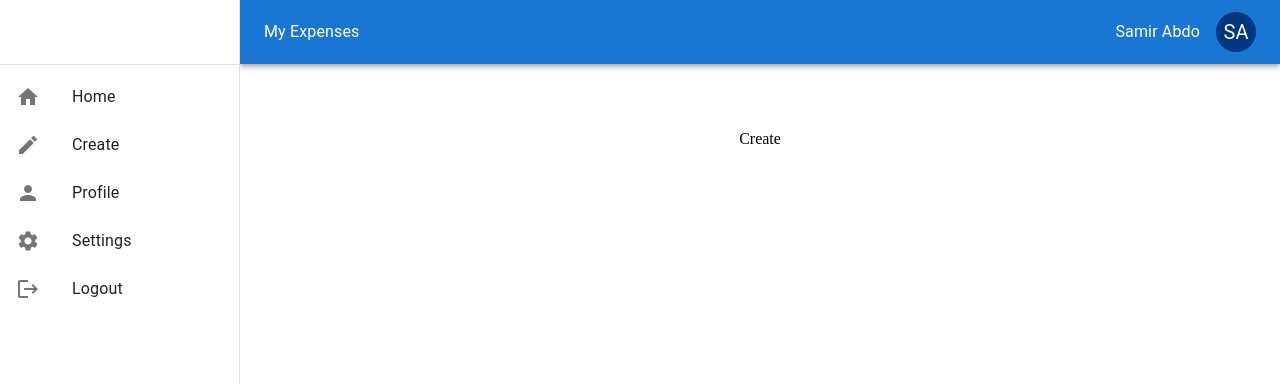
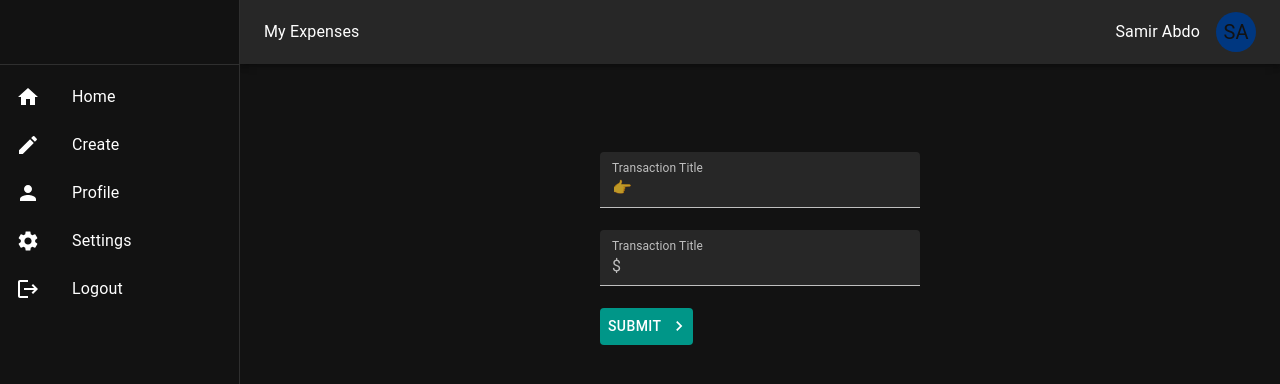
Before and after one commit to samirbobo/pro-mui-one, a React (Vite) app: page /create in a window 1280 px wide. Shown: the top 384 px of the page. Built offline with nearby package versions, Linux system fonts and the light colour scheme.

Commit message:
Dark_Mode

```diff
--- a/src/App.jsx
+++ b/src/App.jsx
@@ -7,6 +7,23 @@ import {
 import RootLayout from "./pages/RootLayout";
 import Create from "./pages/Create";
 import Home from "./pages/Home";
+import { ThemeProvider, createTheme } from "@mui/material/styles";
+import CssBaseline from "@mui/material/CssBaseline";
+import { teal } from "@mui/material/colors";
+
+// عشان اكريت المود بتاع الضارك
+const darkTheme = createTheme({
+  palette: {
+    mode: "dark",
+    // هنا كده انا بعمل لون جديد بالقيم الي انا عايزها وبسميه بالشكل الي انا عايزه وهطبقه علي الزرار الي في صفخه الكريت
+    samir: {
+      light: teal[300],
+      main: teal[500],
+      dark: teal[700],
+      darker: teal[900],
+    },
+  },
+});
 
 const router = createBrowserRouter(
   createRoutesFromElements(
@@ -18,7 +35,14 @@ const router = createBrowserRouter(
 );
 
 function App() {
-  return <RouterProvider router={router} />;
+  return (
+    // لازم استخدم المكون دا عشان كل عناصر ال ماتريال يو اي الوانها تتعرف في الايت والضارك مود
+    <ThemeProvider theme={darkTheme}>
+      {/* عشان ياكد علي تغير بقيه العناصر الي مش في الماتريل يو ايه من باك جرونتس */}
+      <CssBaseline />
+      <RouterProvider router={router} />;
+    </ThemeProvider>
+  );
 }
 
 export default App;
--- a/src/pages/Create.jsx
+++ b/src/pages/Create.jsx
@@ -1,5 +1,44 @@
+import { Box, Button, InputAdornment, styled, TextField } from "@mui/material";
+import { purple } from "@mui/material/colors";
+import ChevronRightIcon from "@mui/icons-material/ChevronRight";
+
+// styled : فانكش بتجهز نوع المكون الي هعمل عليه تنسيقات ال سي اس اس
+// getContrastText فانكشن بتاخد قيمه اللون بتاع الباك جروند عشان تلاقي لون مناسب للكلام الي جواه
+const ColorButton = styled(Button)(({ theme }) => ({
+  color: theme.palette.getContrastText(purple[500]),
+  // backgroundColor: purple[500],
+  backgroundColor: theme.palette.samir.main,
+  "&:hover": {
+    // backgroundColor: purple[700],
+    // كده قدرت استخدم اللون الي انشاته جديد
+    backgroundColor: theme.palette.samir.light,
+  },
+}));
+
 export default function Create() {
   return (
-    <div>Create</div>
-  )
+    <Box component="form" sx={{ width: "320px" }}>
+      <TextField
+        fullWidth
+        label="Transaction Title"
+        sx={{ mt: "22px", display: "block" }}
+        InputProps={{
+          startAdornment: <InputAdornment position="start">👉</InputAdornment>,
+        }}
+        variant="filled"
+      />
+      <TextField
+        fullWidth
+        label="Transaction Title"
+        sx={{ mt: "22px", display: "block" }}
+        InputProps={{
+          startAdornment: <InputAdornment position="start">$</InputAdornment>,
+        }}
+        variant="filled"
+      />
+      <ColorButton sx={{ mt: "22px" }} endIcon={<ChevronRightIcon />}>
+        Submit
+      </ColorButton>
+    </Box>
+  );
 }
```
